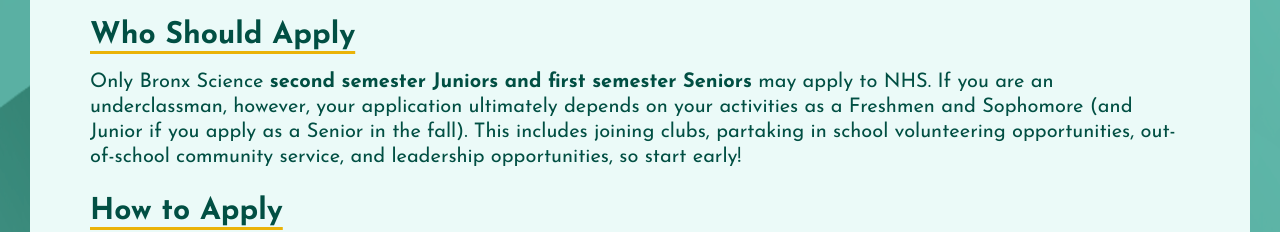
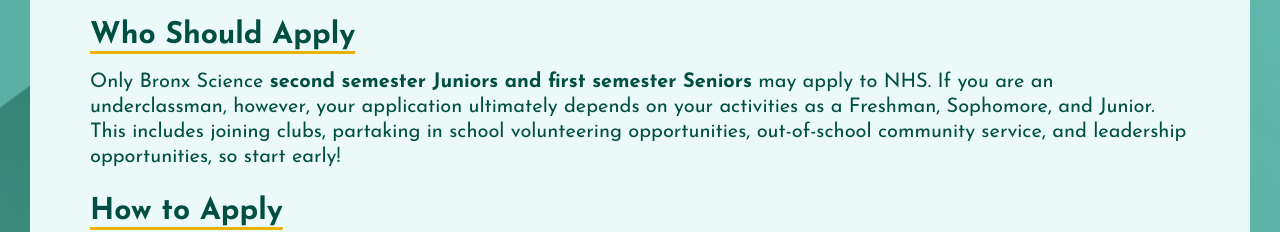
Before and after one commit to MCSaturn6/Bronx-Science-NHS-Update, a React (Create React App) app: page /apply in a window 1280 px wide. Shown: the part 672-904 px from the top of the page. Built offline with nearby package versions, Linux system fonts and the light colour scheme.

Commit message:
Wording in apply

```diff
--- a/src/pages/Apply.jsx
+++ b/src/pages/Apply.jsx
@@ -37,8 +37,7 @@
             Only Bronx Science{" "}
             <b>second semester Juniors and first semester Seniors</b> may apply
             to NHS. If you are an underclassman, however, your application
-            ultimately depends on your activities as a Freshmen and Sophomore
-            (and Junior if you apply as a Senior in the fall). This includes
+            ultimately depends on your activities as a Freshman, Sophomore, and Junior. This includes
             joining clubs, partaking in school volunteering opportunities,
             out-of-school community service, and leadership opportunities, so
             start early!
```
